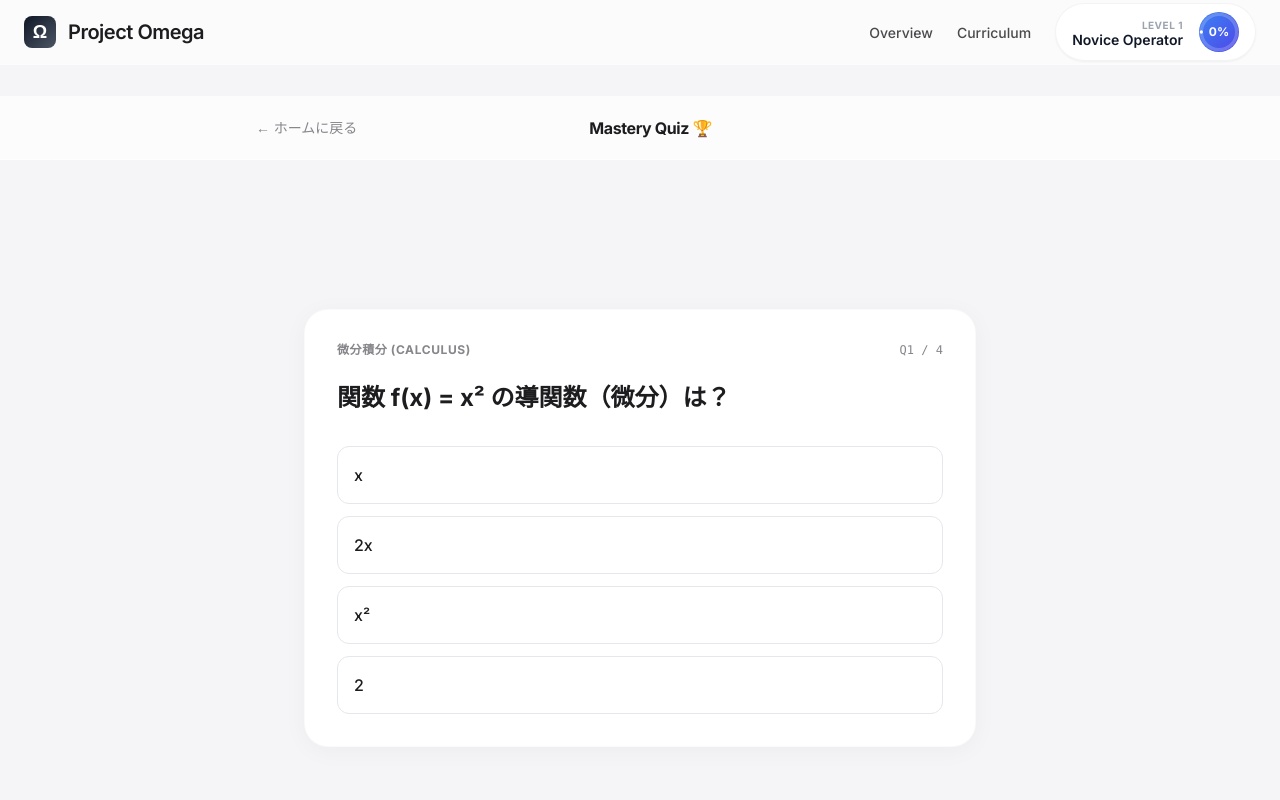
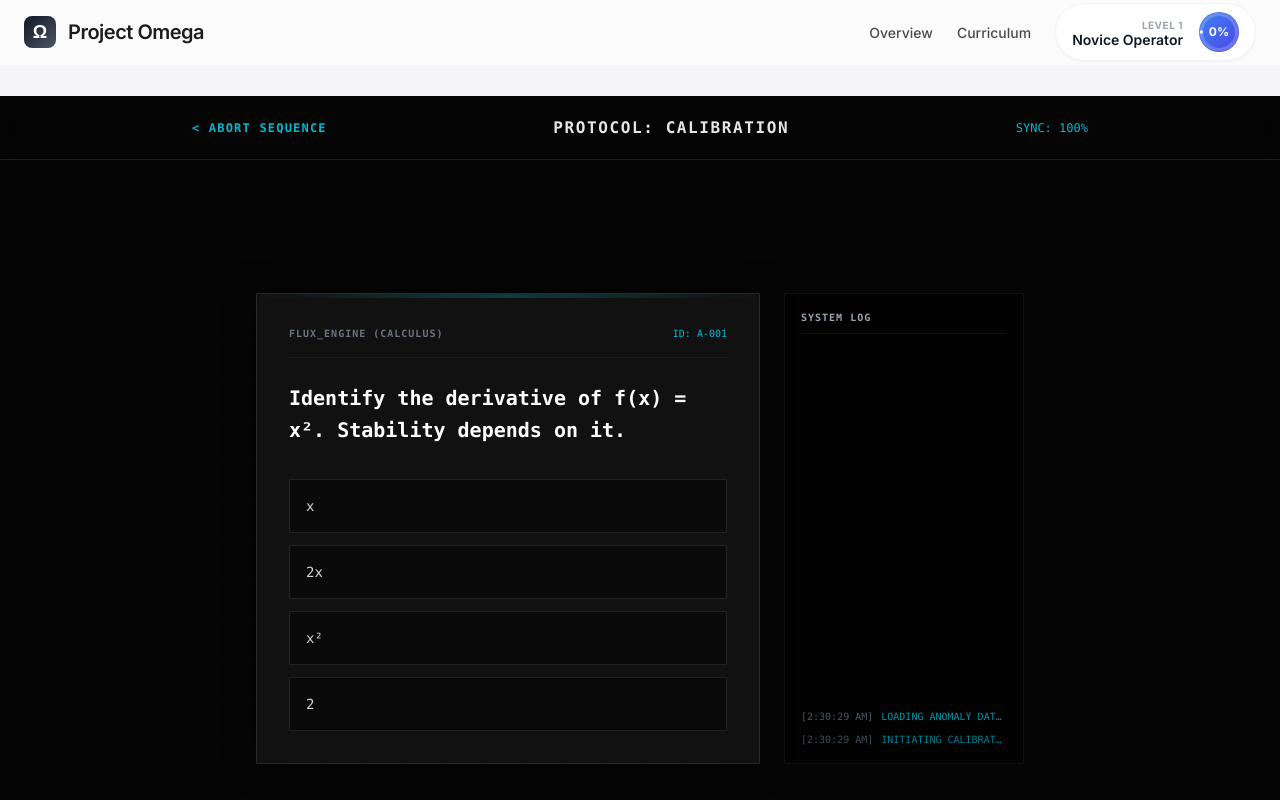
Before and after one commit to hiroshi-tsutsui/ghost-root-terminal, a Next.js app in the folder project_omega/: page /quiz in a window 1280 px wide. Shown: the top 800 px of the page. Built offline with nearby package versions, Linux system fonts and the light colour scheme.

Commit message:
Auto-Deploy: Initial Pepper Sync

```diff
--- a/project_omega/app/layout.tsx
+++ b/project_omega/app/layout.tsx
@@ -35,8 +35,8 @@ export default function RootLayout({
 
               <div className="flex items-center gap-6">
                 <nav className="hidden md:flex items-center space-x-6 text-[14px] font-medium text-[#1d1d1f]/80">
-                  <Link href="#" className="hover:text-[#0071e3] transition-colors">Overview</Link>
-                  <Link href="#" className="hover:text-[#0071e3] transition-colors">Curriculum</Link>
+                  <Link href="/overview" className="hover:text-[#0071e3] transition-colors">Overview</Link>
+                  <Link href="/" className="hover:text-[#0071e3] transition-colors">Curriculum</Link>
                 </nav>
                 <ProfileHeader />
               </div>
--- a/project_omega/app/quiz/page.tsx
+++ b/project_omega/app/quiz/page.tsx
@@ -1,145 +1,184 @@
 // @ts-nocheck
 "use client";
 
-import { useState } from 'react';
+import { useState, useEffect } from 'react';
 import Link from 'next/link';
 import { motion, AnimatePresence } from 'framer-motion';
 
-const questions = [
+const anomalies = [
   {
-    id: 1,
-    category: "微分積分 (Calculus)",
-    question: "関数 f(x) = x² の導関数（微分）は？",
+    id: "A-001",
+    protocol: "FLUX_ENGINE (Calculus)",
+    query: "Identify the derivative of f(x) = x². Stability depends on it.",
     options: ["x", "2x", "x²", "2"],
     answer: "2x",
-    explanation: "x^n の微分は n*x^(n-1) です。したがって x^2 は 2x になります。"
+    explanation: "Power Rule confirmed: d/dx(x^n) = n*x^(n-1). Stability restored."
   },
   {
-    id: 2,
-    category: "確率・統計 (Probability)",
-    question: "正規分布において、標準偏差（σ）が表すものは？",
-    options: ["データの中心", "データの個数", "データの散らばり", "データの最大値"],
-    answer: "データの散らばり",
-    explanation: "標準偏差は、データが平均値からどれくらい散らばっているか（分布の広がり）を表します。"
+    id: "A-002",
+    protocol: "ENTROPY_WEAVER (Probability)",
+    query: "Define the semantic meaning of Standard Deviation (σ).",
+    options: ["Central Tendency", "Dataset Size", "Dispersion Magnitude", "Maximum Amplitude"],
+    answer: "Dispersion Magnitude",
+    explanation: "σ quantifies the dispersion from the mean. Entropy managed."
   },
   {
-    id: 3,
-    category: "二次関数 (Quadratics)",
-    question: "y = (x - 2)² + 1 の頂点の座標は？",
+    id: "A-003",
+    protocol: "GRAVITY_WELL (Quadratics)",
+    query: "Locate the vertex singularity of y = (x - 2)² + 1.",
     options: ["(2, 1)", "(-2, 1)", "(2, -1)", "(-2, -1)"],
     answer: "(2, 1)",
-    explanation: "基本形 y = a(x - p)² + q の頂点は (p, q) です。"
+    explanation: "Vertex form y = a(x - h)² + k identifies singularity at (h, k)."
   },
   {
-    id: 4,
-    category: "ベクトル (Vectors)",
-    question: "2つのベクトルが垂直であるとき、その内積は？",
-    options: ["1", "-1", "0", "無限大"],
+    id: "A-004",
+    protocol: "VECTOR_NAV (Vectors)",
+    query: "Orthogonality check: Dot product of perpendicular vectors?",
+    options: ["1", "-1", "0", "Undefined"],
     answer: "0",
-    explanation: "直交する（垂直な）ベクトルの内積は常に0になります (cos90° = 0)。"
+    explanation: "Cos(90°) = 0. Orthogonality confirmed. Trajectory clear."
   }
 ];
 
-export default function MasteryQuizPage() {
-  const [currentQuestion, setCurrentQuestion] = useState(0);
-  const [score, setScore] = useState(0);
-  const [showResult, setShowResult] = useState(false);
+export default function CalibrationProtocol() {
+  const [currentIndex, setCurrentIndex] = useState(0);
+  const [syncRate, setSyncRate] = useState(100); // Starts at 100%, drops on error
+  const [status, setStatus] = useState<"ACTIVE" | "COMPLETED">("ACTIVE");
   const [selectedOption, setSelectedOption] = useState<string | null>(null);
-  const [feedback, setFeedback] = useState<"correct" | "incorrect" | null>(null);
+  const [feedback, setFeedback] = useState<"STABILIZED" | "DESYNC" | null>(null);
+  const [log, setLog] = useState<string[]>([]);
+
+  const addLog = (message: string) => {
+    setLog(prev => [message, ...prev].slice(0, 5));
+  };
+
+  useEffect(() => {
+    addLog("INITIATING CALIBRATION SEQUENCE...");
+    addLog("LOADING ANOMALY DATABASE...");
+  }, []);
 
   const handleOptionClick = (option: string) => {
-    if (selectedOption) return; // Prevent multiple clicks
+    if (selectedOption) return;
     setSelectedOption(option);
 
-    if (option === questions[currentQuestion].answer) {
-      setScore(score + 1);
-      setFeedback("correct");
+    const isCorrect = option === anomalies[currentIndex].answer;
+
+    if (isCorrect) {
+      setFeedback("STABILIZED");
+      addLog(`ANOMALY ${anomalies[currentIndex].id} NEUTRALIZED.`);
     } else {
-      setFeedback("incorrect");
+      setFeedback("DESYNC");
+      setSyncRate(prev => Math.max(0, prev - 25));
+      addLog(`CRITICAL ERROR: ${anomalies[currentIndex].id} FAILED.`);
     }
 
     setTimeout(() => {
-      if (currentQuestion < questions.length - 1) {
-        setCurrentQuestion(currentQuestion + 1);
+      if (currentIndex < anomalies.length - 1) {
+        setCurrentIndex(currentIndex + 1);
         setSelectedOption(null);
         setFeedback(null);
       } else {
-        setShowResult(true);
+        setStatus("COMPLETED");
+        addLog("CALIBRATION COMPLETE. GENERATING REPORT...");
       }
     }, 2000);
   };
 
-  const resetQuiz = () => {
-    setCurrentQuestion(0);
-    setScore(0);
-    setShowResult(false);
+  const resetProtocol = () => {
+    setCurrentIndex(0);
+    setSyncRate(100);
+    setStatus("ACTIVE");
     setSelectedOption(null);
     setFeedback(null);
+    setLog([]);
+    addLog("REBOOTING SYSTEM...");
+  };
+
+  const getRank = (rate: number) => {
+    if (rate === 100) return "OMEGA";
+    if (rate >= 75) return "ARCHITECT";
+    if (rate >= 50) return "OPERATOR";
+    return "INITIATE";
   };
 
   return (
-    <div className="min-h-screen bg-[#F5F5F7] text-[#1d1d1f] font-sans flex flex-col">
+    <div className="min-h-screen bg-[#050505] text-[#e0e0e0] font-mono flex flex-col relative overflow-hidden">
+      {/* Background Grid */}
+      <div className="absolute inset-0 bg-[linear-gradient(rgba(20,20,20,0.5)_1px,transparent_1px),linear-gradient(90deg,rgba(20,20,20,0.5)_1px,transparent_1px)] bg-[size:40px_40px] opacity-20 pointer-events-none"></div>
+
       {/* Header */}
-      <header className="bg-white/70 backdrop-blur-xl border-b border-white/40 h-16 flex items-center px-6 sticky top-0 z-50">
-         <div className="max-w-3xl mx-auto w-full flex items-center justify-between">
-             <Link href="/" className="text-sm font-medium text-[#86868b] hover:text-[#0071e3] transition-colors">
-               ← ホームに戻る
+      <header className="border-b border-white/10 h-16 flex items-center px-6 sticky top-0 z-50 bg-[#050505]/80 backdrop-blur-md">
+         <div className="max-w-4xl mx-auto w-full flex items-center justify-between">
+             <Link href="/" className="text-xs font-bold text-cyan-500 hover:text-cyan-400 transition-colors tracking-widest">
+               &lt; ABORT SEQUENCE
              </Link>
-             <h1 className="font-bold tracking-tight text-[#1d1d1f]">Mastery Quiz 🏆</h1>
-             <div className="w-20"></div> {/* Spacer */}
+             <h1 className="font-bold tracking-widest text-white/90">PROTOCOL: CALIBRATION</h1>
+             <div className="text-xs font-mono text-cyan-500">SYNC: {syncRate}%</div>
          </div>
       </header>
 
-      <main className="flex-1 flex items-center justify-center p-6">
-        <div className="max-w-2xl w-full">
+      <main className="flex-1 flex flex-col items-center justify-center p-6 relative z-10">
+        <div className="max-w-3xl w-full grid grid-cols-1 md:grid-cols-3 gap-6">
 
+            {/* Main Interface */}
+            <div className="md:col-span-2">
                 <AnimatePresence mode='wait'>
-                {!showResult ? (
+                    {status === "ACTIVE" ? (
                         <motion.div
-                        key={currentQuestion}
-                        initial={{ opacity: 0, x: 20 }}
-                        animate={{ opacity: 1, x: 0 }}
-                        exit={{ opacity: 0, x: -20 }}
-                        className="apple-card p-8 bg-white shadow-xl relative overflow-hidden"
+                            key={currentIndex}
+                            initial={{ opacity: 0, scale: 0.95 }}
+                            animate={{ opacity: 1, scale: 1 }}
+                            exit={{ opacity: 0, scale: 1.05 }}
+                            className="bg-[#111] border border-white/10 p-8 rounded-sm shadow-[0_0_30px_rgba(0,0,0,0.5)] relative overflow-hidden"
                         >
-                        <div className="flex justify-between items-center mb-6">
-                            <span className="text-xs font-bold uppercase tracking-wider text-[#86868b]">{questions[currentQuestion].category}</span>
-                            <span className="text-xs font-mono text-[#86868b]">Q{currentQuestion + 1} / {questions.length}</span>
+                            {/* Decorative scanline */}
+                            <div className="absolute top-0 left-0 w-full h-1 bg-gradient-to-r from-transparent via-cyan-500/50 to-transparent opacity-50"></div>
+
+                            <div className="flex justify-between items-center mb-6 border-b border-white/5 pb-4">
+                                <span className="text-[10px] font-bold uppercase tracking-widest text-gray-500">{anomalies[currentIndex].protocol}</span>
+                                <span className="text-[10px] font-mono text-cyan-500">ID: {anomalies[currentIndex].id}</span>
                             </div>
 
-                        <h2 className="text-2xl font-bold mb-8 text-[#1d1d1f]">{questions[currentQuestion].question}</h2>
+                            <h2 className="text-xl font-bold mb-8 text-white leading-relaxed">{anomalies[currentIndex].query}</h2>
 
                             <div className="space-y-3">
-                            {questions[currentQuestion].options.map((option) => (
+                                {anomalies[currentIndex].options.map((option) => (
                                     <button
                                         key={option}
                                         onClick={() => handleOptionClick(option)}
                                         disabled={selectedOption !== null}
-                                    className={`w-full text-left p-4 rounded-xl border transition-all duration-200 font-medium
+                                        className={`w-full text-left p-4 rounded-sm border transition-all duration-200 font-mono text-sm relative overflow-hidden group
                                             ${selectedOption === option
-                                            ? option === questions[currentQuestion].answer
-                                                ? 'bg-[#34c759]/10 border-[#34c759] text-[#34c759]'
-                                                : 'bg-[#ff3b30]/10 border-[#ff3b30] text-[#ff3b30]'
-                                            : 'bg-white border-gray-200 hover:border-[#0071e3] hover:bg-blue-50/50 text-[#1d1d1f]'
+                                                ? option === anomalies[currentIndex].answer
+                                                    ? 'bg-green-500/10 border-green-500 text-green-400'
+                                                    : 'bg-red-500/10 border-red-500 text-red-400'
+                                                : 'bg-black/40 border-white/10 hover:border-cyan-500/50 hover:bg-cyan-900/10 text-gray-300'
                                             }
-                                        ${selectedOption !== null && option === questions[currentQuestion].answer && selectedOption !== option ? 'border-[#34c759] text-[#34c759] bg-[#34c759]/5' : ''}
+                                            ${selectedOption !== null && option === anomalies[currentIndex].answer && selectedOption !== option ? 'border-green-500 text-green-400 opacity-50' : ''}
                                         `}
                                     >
+                                        <span className="relative z-10 flex justify-between items-center">
                                             {option}
+                                            {selectedOption === option && (
+                                                <span className="text-[10px] uppercase tracking-widest">
+                                                    {option === anomalies[currentIndex].answer ? "VERIFIED" : "REJECTED"}
+                                                </span>
+                                            )}
+                                        </span>
                                     </button>
                                 ))}
                             </div>
 
                             {feedback && (
                                 <motion.div
-                                initial={{ opacity: 0, y: 10 }}
-                                animate={{ opacity: 1, y: 0 }}
-                                className={`mt-6 p-4 rounded-xl text-sm ${feedback === 'correct' ? 'bg-[#34c759]/10 text-[#34c759]' : 'bg-[#ff3b30]/10 text-[#ff3b30]'}`}
+                                    initial={{ opacity: 0, height: 0 }}
+                                    animate={{ opacity: 1, height: "auto" }}
+                                    className={`mt-6 p-4 border-l-2 ${feedback === 'STABILIZED' ? 'border-green-500 bg-green-900/10' : 'border-red-500 bg-red-900/10'}`}
                                 >
-                                <p className="font-bold mb-1">
-                                    {feedback === 'correct' ? '正解！ 🎉' : '残念... 😢'}
+                                    <p className={`text-xs font-bold mb-1 ${feedback === 'STABILIZED' ? 'text-green-400' : 'text-red-400'}`}>
+                                        STATUS: {feedback}
                                     </p>
-                                <p className="text-gray-600">{questions[currentQuestion].explanation}</p>
+                                    <p className="text-sm text-gray-400">{anomalies[currentIndex].explanation}</p>
                                 </motion.div>
                             )}
                         </motion.div>
@@ -147,28 +186,55 @@ export default function MasteryQuizPage() {
                         <motion.div
                             initial={{ opacity: 0, scale: 0.9 }}
                             animate={{ opacity: 1, scale: 1 }}
-                        className="apple-card p-12 bg-white shadow-xl text-center"
+                            className="bg-[#111] border border-white/10 p-12 text-center rounded-sm relative overflow-hidden"
                         >
-                        <div className="text-6xl mb-4">
-                            {score === questions.length ? '🏆' : score >= questions.length / 2 ? '👍' : '💪'}
+                            <div className="absolute inset-0 bg-gradient-to-b from-cyan-500/5 to-transparent pointer-events-none"></div>
+
+                            <div className="text-6xl mb-6 font-mono font-bold text-transparent bg-clip-text bg-gradient-to-b from-white to-gray-600">
+                                {syncRate}%
                             </div>
-                        <h2 className="text-3xl font-bold mb-2">Quiz Completed!</h2>
-                        <p className="text-gray-500 mb-8">
-                            あなたのスコアは... <span className="text-4xl font-bold text-[#0071e3] mx-2">{score}</span> / {questions.length}
+
+                            <h2 className="text-2xl font-bold mb-2 text-white tracking-widest">CALIBRATION COMPLETE</h2>
+                            <p className="text-gray-500 mb-8 text-sm font-mono uppercase">
+                                Clearance Level: <span className="text-cyan-400 font-bold">{getRank(syncRate)}</span>
                             </p>
 
                             <div className="flex justify-center gap-4">
-                            <button onClick={resetQuiz} className="btn-apple-secondary">
-                                もう一度挑戦
+                                <button onClick={resetProtocol} className="px-6 py-2 bg-white/5 border border-white/10 hover:bg-white/10 text-xs tracking-widest text-white transition-all uppercase">
+                                    Re-Calibrate
                                 </button>
-                            <Link href="/" className="btn-apple-primary">
-                                ホームに戻る
+                                <Link href="/" className="px-6 py-2 bg-cyan-600 hover:bg-cyan-500 text-black font-bold text-xs tracking-widest transition-all uppercase">
+                                    Return to Hub
                                 </Link>
                             </div>
                         </motion.div>
                     )}
                 </AnimatePresence>
             </div>
+
+            {/* Sidebar / Logs */}
+            <div className="hidden md:block">
+                <div className="bg-black/50 border border-white/5 p-4 h-full rounded-sm font-mono text-[10px] text-gray-500 overflow-hidden flex flex-col">
+                    <div className="mb-4 text-gray-400 font-bold tracking-widest border-b border-white/5 pb-2">SYSTEM LOG</div>
+                    <div className="flex-1 overflow-hidden relative">
+                         <div className="absolute bottom-0 w-full flex flex-col gap-2">
+                             {log.map((entry, i) => (
+                                 <motion.div
+                                    key={i}
+                                    initial={{ opacity: 0, x: -10 }}
+                                    animate={{ opacity: 1 - (i * 0.15), x: 0 }}
+                                    className="text-cyan-500/80 truncate"
+                                 >
+                                     <span className="text-gray-600 mr-2">[{new Date().toLocaleTimeString()}]</span>
+                                     {entry}
+                                 </motion.div>
+                             ))}
+                         </div>
+                    </div>
+                </div>
+            </div>
+
+        </div>
       </main>
     </div>
   );
```
Also changed, not shown: project_omega/app/overview/page.tsx (added, +110 -0 lines), 1 other file (tests, documents, lock files or other folders). Lines whose indentation alone changed are shown as unchanged.
